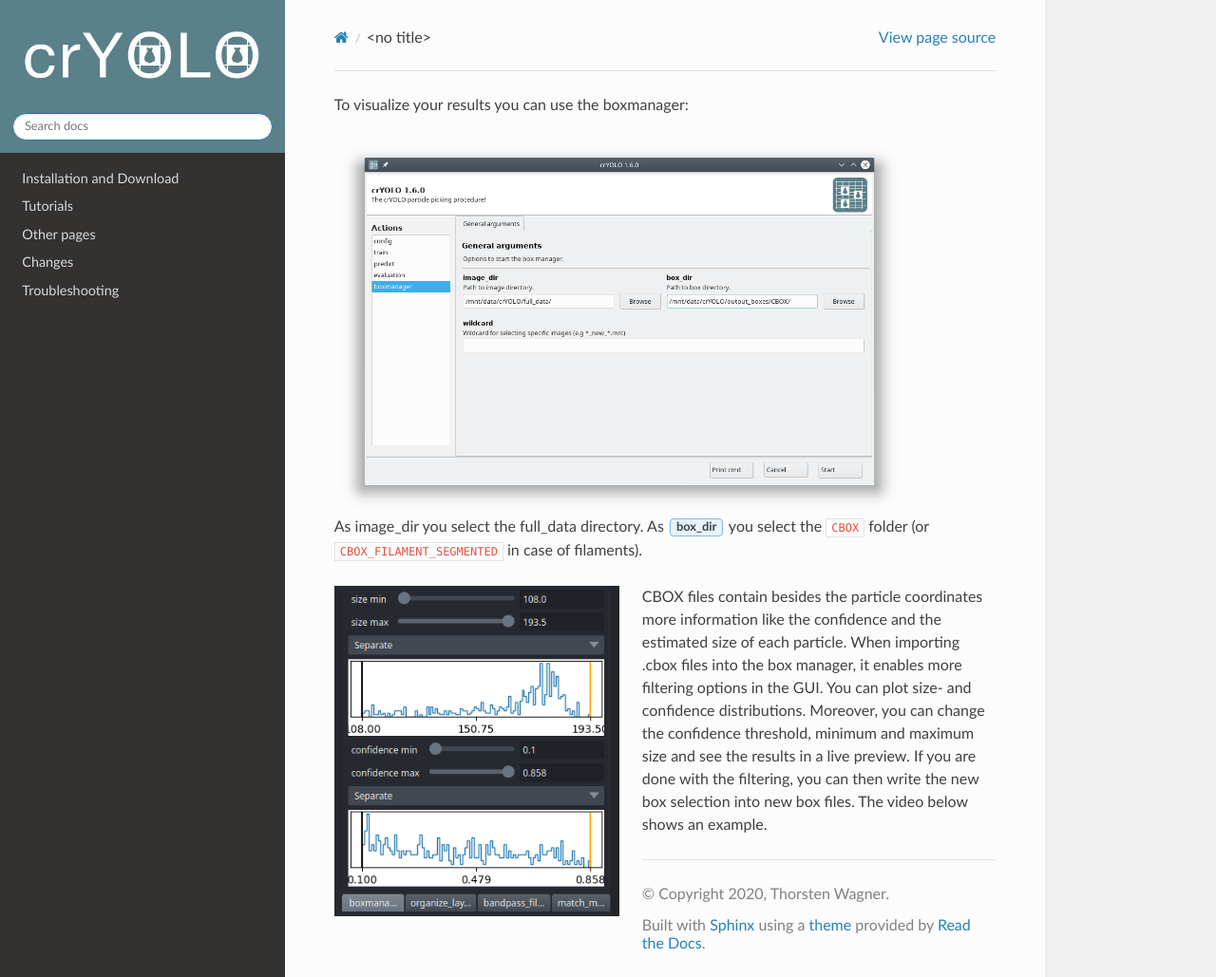
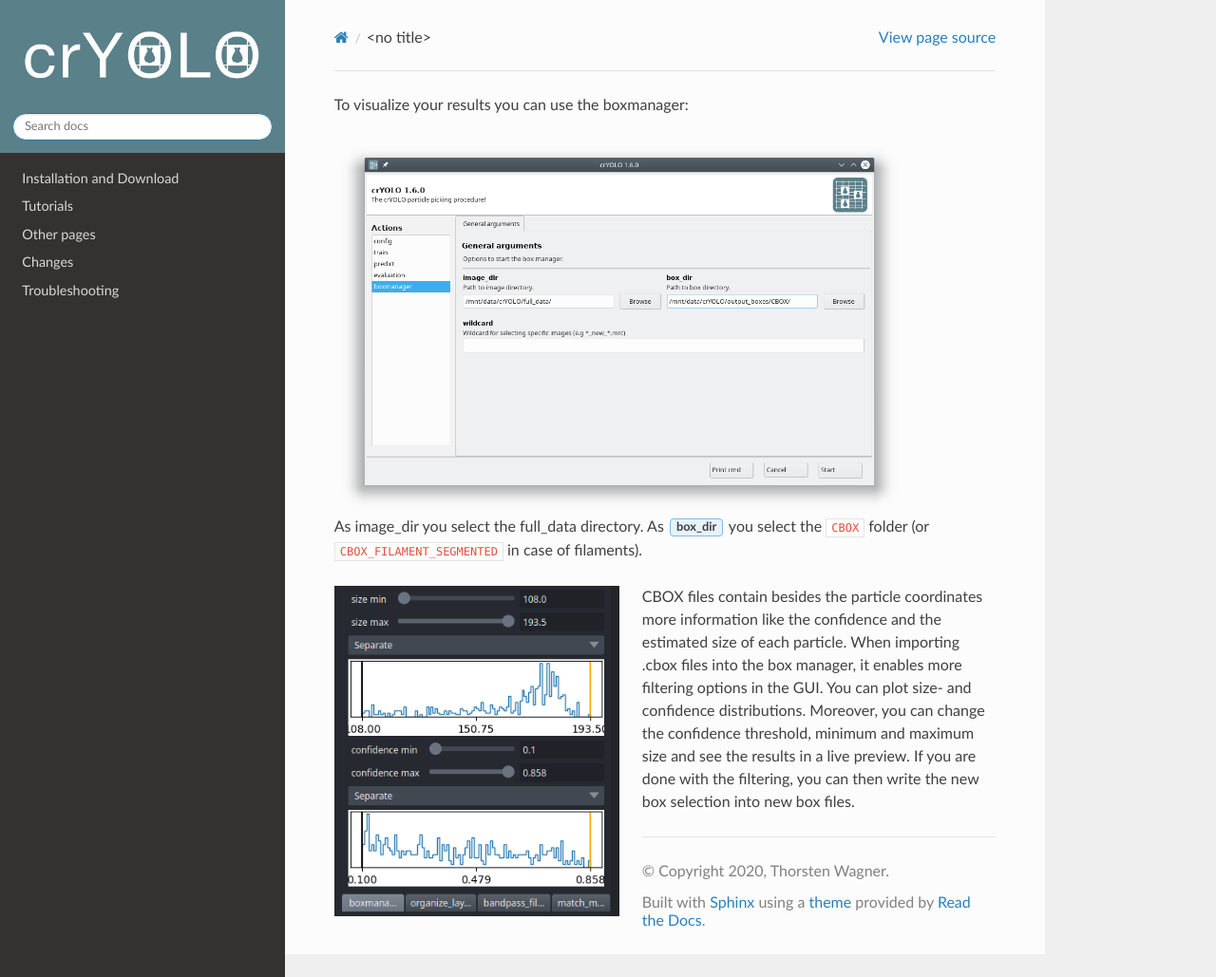
Before and after one commit to MPI-Dortmund/cryolo, a Sphinx documentation site: the page built from source/tutorials/visualize_results.rst, in a window 1280 px wide and 1029 px high. Shown: the whole window at 95% size. Built offline with Sphinx 7.4.7 and the Read the Docs theme 2.0.0, drawn with Linux system fonts in a browser that asks for light colours.

```diff
--- a/source/tutorials/visualize_results.rst
+++ b/source/tutorials/visualize_results.rst
@@ -11,4 +11,3 @@
 
 CBOX files contain besides the particle coordinates more information like the confidence and the estimated size of each particle. When importing .cbox files into the box manager, it enables more filtering options in the GUI. You can plot size- and confidence distributions.
 Moreover, you can change the confidence threshold, minimum and maximum size and see the results in a live preview. If you are done with the filtering, you can then write the new box selection into new box files.
-The video below shows an example.
```
